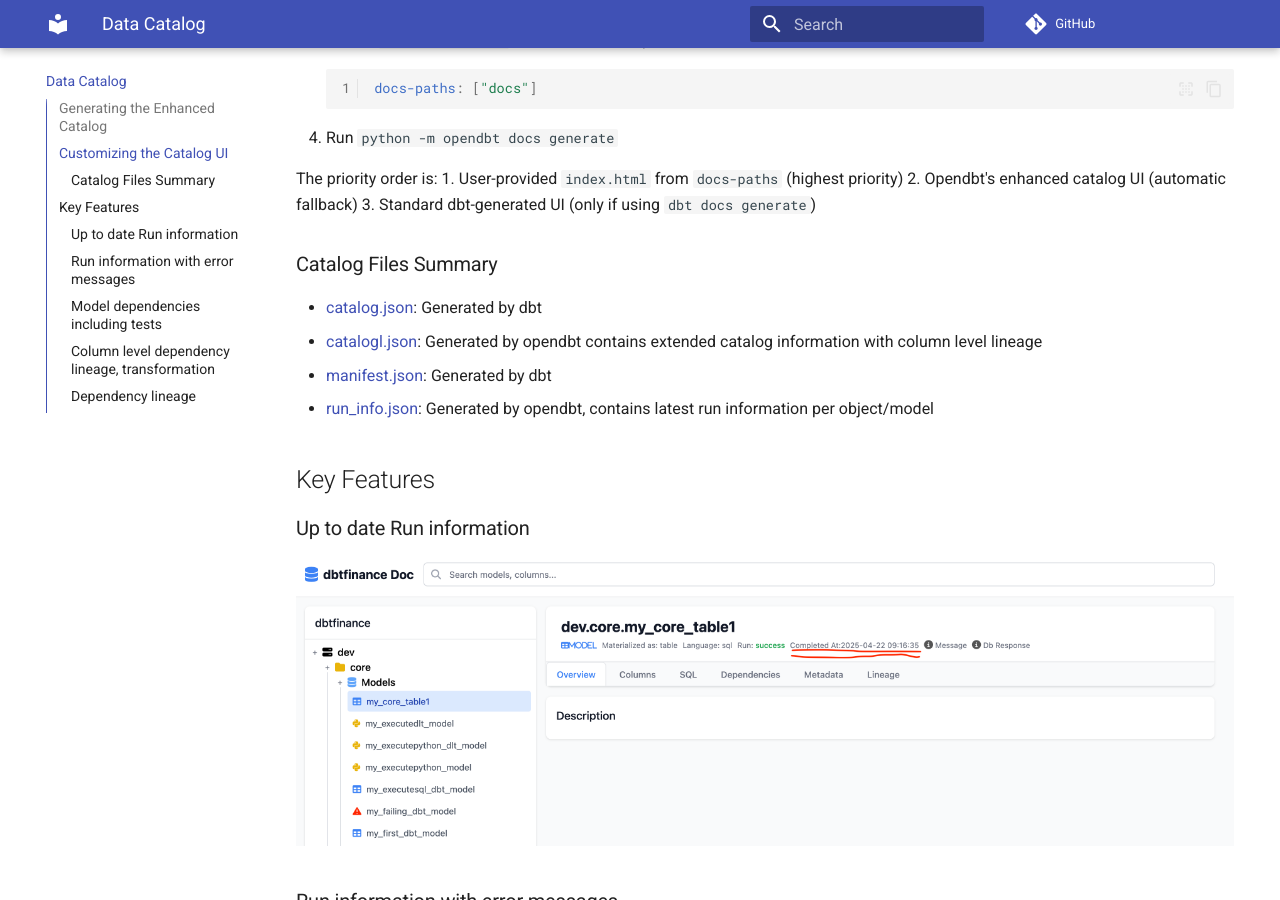
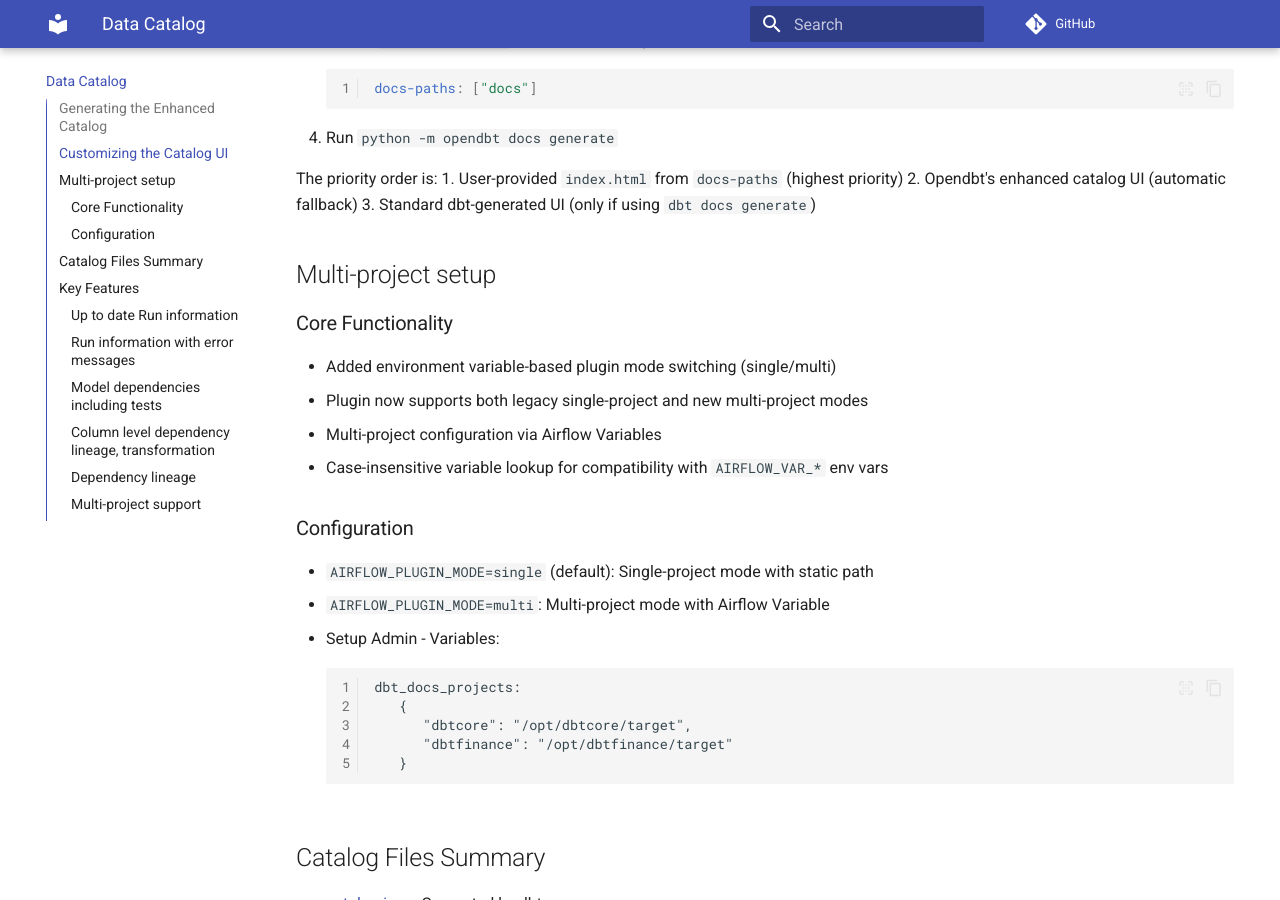
Before and after one commit to memiiso/opendbt, an MkDocs documentation site: the page built from docs/catalog.md, in a window 1280 px wide and 900 px high, scrolled down 733 px. Built offline with MkDocs 1.6.1 and Material for MkDocs 9.7.7, drawn with Linux system fonts in a browser that asks for light colours; comment, search, counter and statistics services are not loaded; some of the changed text lies outside the part shown.

Commit message:
minor changes to documentation

````diff
--- a/docs/catalog.md
+++ b/docs/catalog.md
@@ -34,7 +34,27 @@ The priority order is:
 2. Opendbt's enhanced catalog UI (automatic fallback)
 3. Standard dbt-generated UI (only if using `dbt docs generate`)
 
-### Catalog Files Summary
+## Multi-project setup
+
+### Core Functionality
+   - Added environment variable-based plugin mode switching (single/multi)
+   - Plugin now supports both legacy single-project and new multi-project modes
+   - Multi-project configuration via Airflow Variables
+   - Case-insensitive variable lookup for compatibility with `AIRFLOW_VAR_*` env vars
+
+### Configuration
+   - `AIRFLOW_PLUGIN_MODE=single` (default): Single-project mode with static path
+   - `AIRFLOW_PLUGIN_MODE=multi`: Multi-project mode with Airflow Variable
+   - Setup Admin - Variables:
+   ```
+   dbt_docs_projects:
+      {
+         "dbtcore": "/opt/dbtcore/target",
+         "dbtfinance": "/opt/dbtfinance/target"
+      }
+   ```
+
+## Catalog Files Summary
 
 - [catalog.json](catalog.json): Generated by dbt
 - [catalogl.json](catalogl.json): Generated by opendbt contains extended catalog information with column level lineage
@@ -62,3 +82,8 @@ The priority order is:
 ### Dependency lineage
 
 ![docs-lineage.png](assets/docs-lineage.png)
+
+### Multi-project support
+
+<img src="assets/docs-ui-multiproject.png" height="75">
+<img src="assets/docs-ui-multiproject-dropdown.png" height="75">
````
Also changed, not shown: README.md (+2 -2 lines), docs/examples.md (+1 -1 lines), docs/assets/docs-ui-multiproject-dropdown.png (added), docs/assets/docs-ui-multiproject.png (added), 3 other files.
